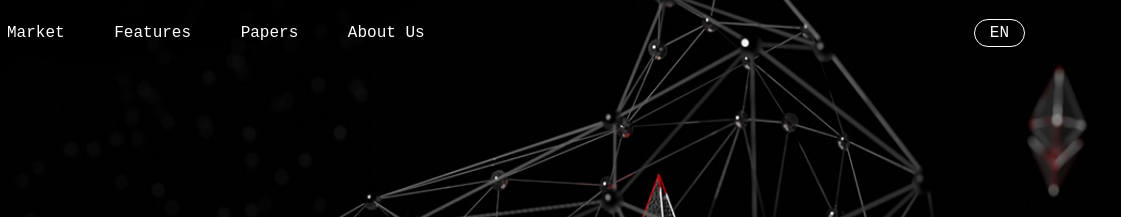
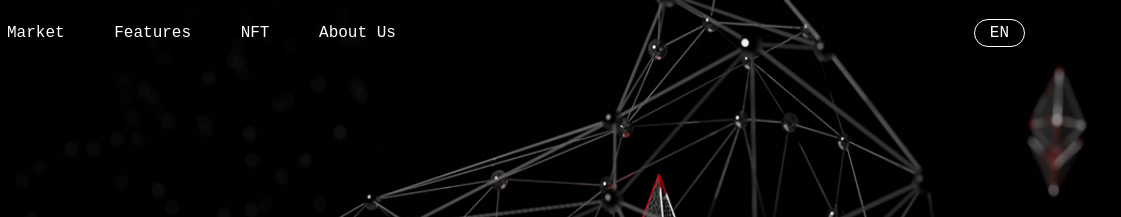
Before and after one commit to kaustavsarkar14/N-Crypto, a plain HTML site: page index.html in a window 1280 px wide. Shown: the top 217 px of the page, 159-1280 px from the left. Drawn offline with nearby package versions, Linux system fonts and the light colour scheme; no server answers; a web font is replaced by a local one.

Commit message:
Update index.html

```diff
--- a/index.html
+++ b/index.html
@@ -19,7 +19,7 @@
             <ul>
                 <li><a href="#">Market</a></li>
                 <li><a href="#">Features</a></li>
-                <li><a href="#">Papers</a></li>
+                <li><a href="#">NFT</a></li>
                 <li><a href="#">About Us</a></li>
             </ul>
 
```
